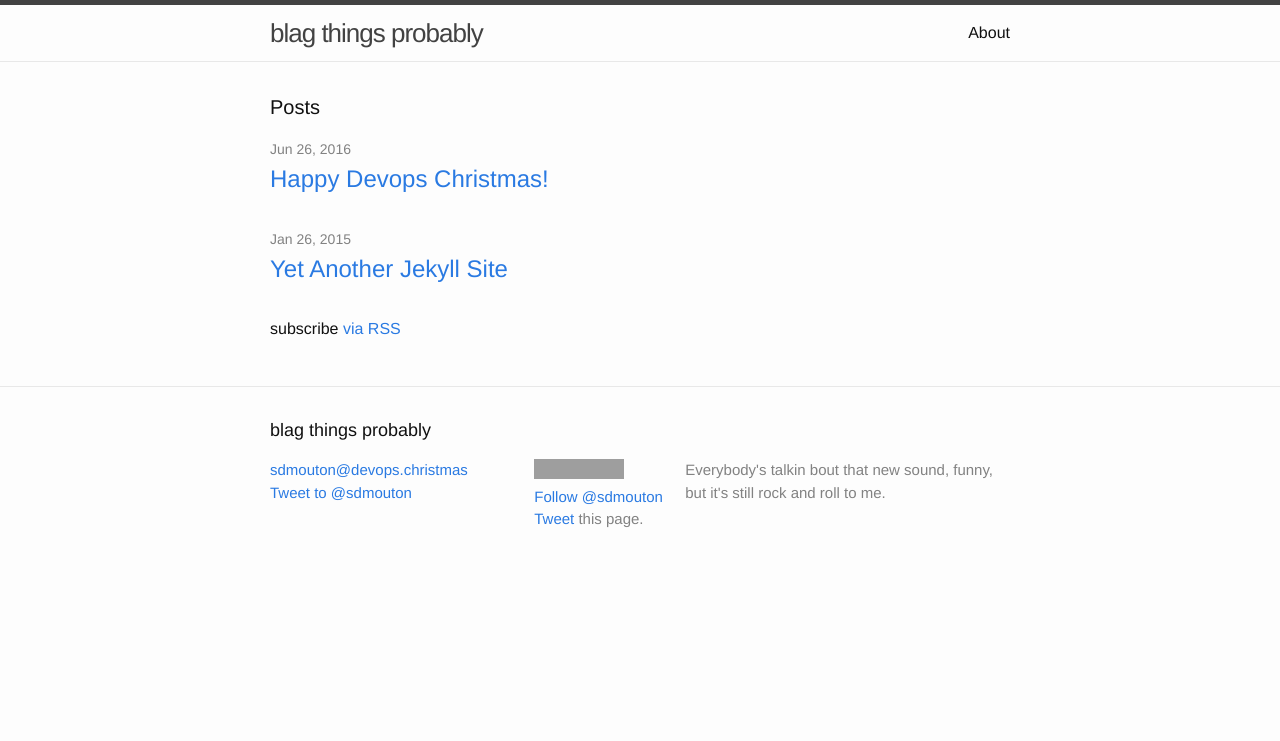
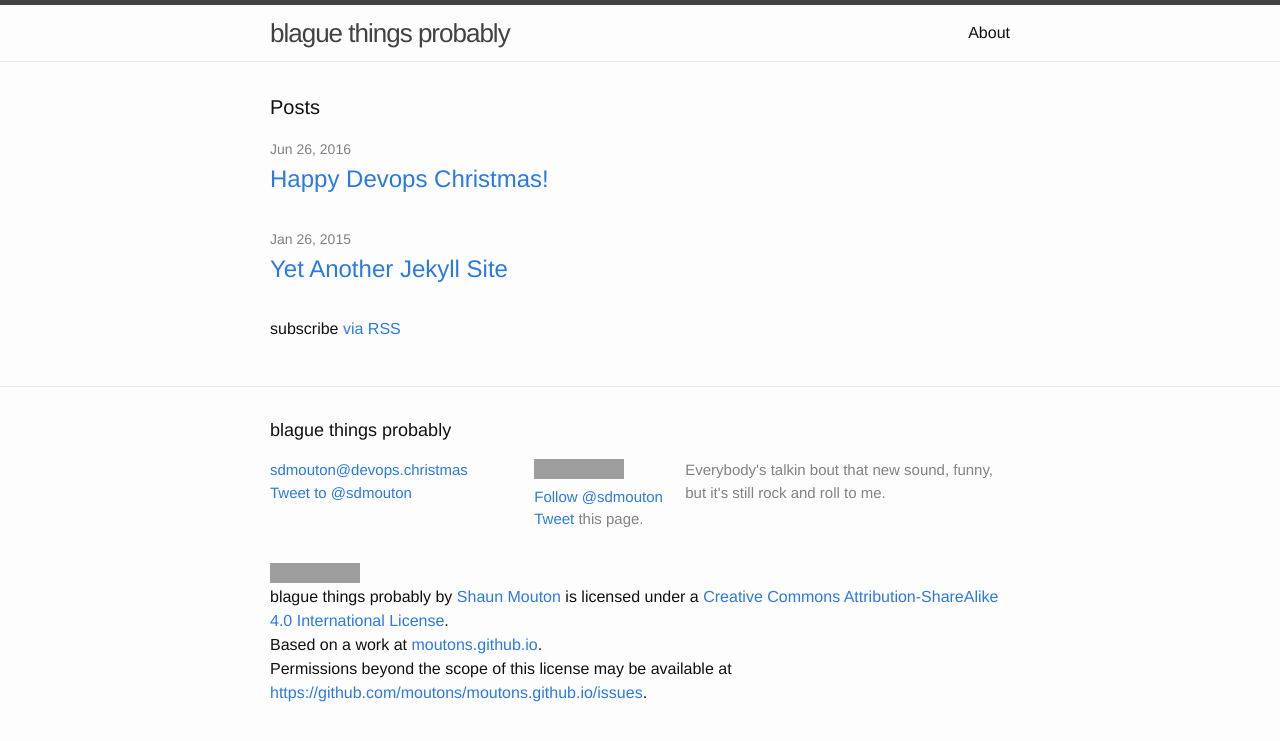
Before and after one commit to moutons/moutons.github.io, a Jekyll site: the page built from index.html, in a window 1280 px wide. Shown: the top 741 px of the page. Built offline with Jekyll 4.4.1, drawn with Linux system fonts in a browser that asks for light colours; comment, search, counter and statistics services are not loaded; grey boxes are pictures that could not be loaded.

Commit message:
add CC-by-sa 4.0 to posts and update readme

```diff
--- a/_config.yml
+++ b/_config.yml
@@ -8,7 +8,7 @@
 # Site settings
 domain: moutons.github.io
 email: sdmouton@devops.christmas
-title: blag things probably
+title: blague things probably
 
 description: >
   Everybody's talkin bout that new sound, funny, but it's still rock
--- a/_includes/footer.html
+++ b/_includes/footer.html
@@ -40,6 +40,10 @@
       </div>
     </div>
 
+    <div class="fiiter-col footer-col-4">
+      <a rel="license" href="http://creativecommons.org/licenses/by-sa/4.0/"><img alt="Creative Commons License" style="border-width:0" src="https://i.creativecommons.org/l/by-sa/4.0/88x31.png" /></a><br /><span xmlns:dct="http://purl.org/dc/terms/" href="http://purl.org/dc/dcmitype/Text" property="dct:title" rel="dct:type">blague things probably</span> by <a xmlns:cc="http://creativecommons.org/ns#" href="http://happy.devops.christmas/" property="cc:attributionName" rel="cc:attributionURL">Shaun Mouton</a> is licensed under a <a rel="license" href="http://creativecommons.org/licenses/by-sa/4.0/">Creative Commons Attribution-ShareAlike 4.0 International License</a>.<br />Based on a work at <a xmlns:dct="http://purl.org/dc/terms/" href="moutons.github.io" rel="dct:source">moutons.github.io</a>.<br />Permissions beyond the scope of this license may be available at <a xmlns:cc="http://creativecommons.org/ns#" href="https://github.com/moutons/moutons.github.io/issues" rel="cc:morePermissions">https://github.com/moutons/moutons.github.io/issues</a>.
+    </div>
+
   </div>
 
 </footer>
```
Also changed, not shown: README.md, 1 other file.
